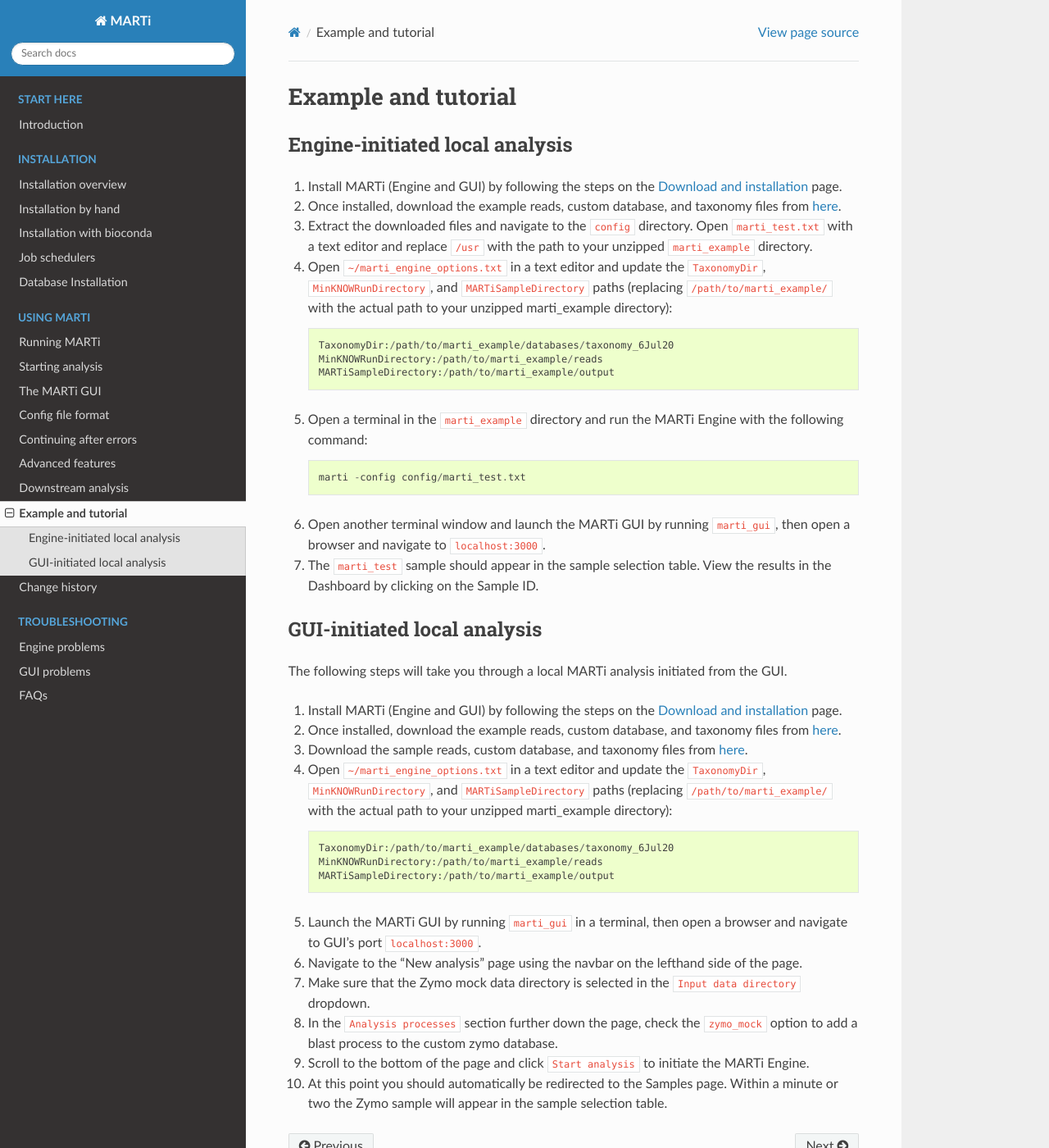
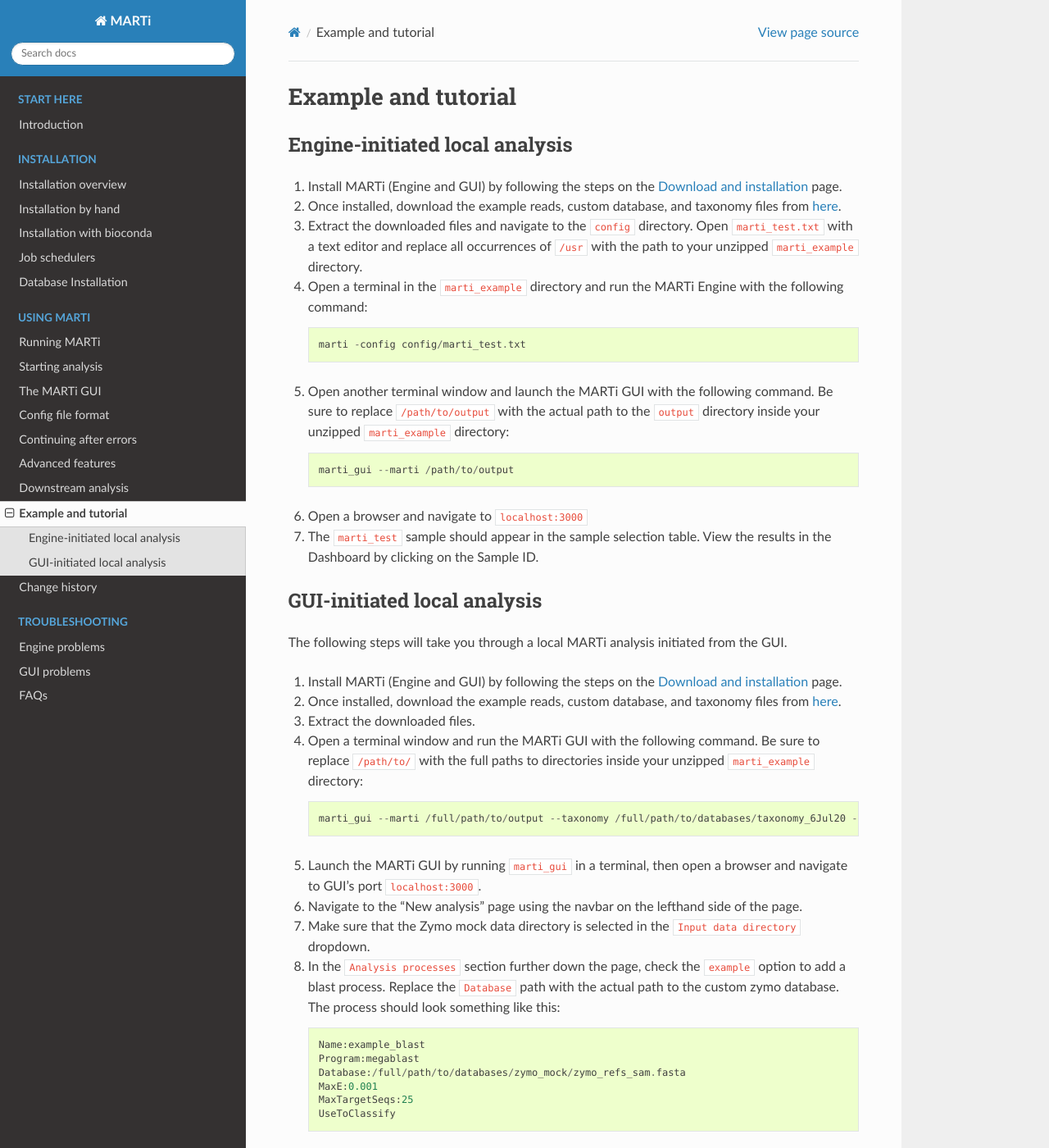
Before and after one commit to richardmleggett/MARTi, a Sphinx documentation site: the page built from docs/source/example.rst, in a window 1280 px wide and 1400 px high. Shown: the whole window at 82% size. Built offline with Sphinx 7.4.7 and the Read the Docs theme 3.1.0, drawn with Linux system fonts in a browser that asks for light colours; formulas are drawn with MathJax 3.

Commit message:
Update docs

```diff
--- a/docs/source/example.rst
+++ b/docs/source/example.rst
@@ -8,18 +8,16 @@
 
 1. Install MARTi (Engine and GUI) by following the steps on the :ref:`Download and installation <installation>` page.
 2. Once installed, download the example reads, custom database, and taxonomy files from `here <https://nbicloud-my.sharepoint.com/:u:/g/personal/peeln_nbi_ac_uk/EUwY6lJhyAtHtuq5FB6vW1YBvlxZ-Vcl-9XUyEMPA0TMJA?e=g7jKty>`__.
-3. Extract the downloaded files and navigate to the ``config`` directory. Open ``marti_test.txt`` with a text editor and replace ``/usr`` with the path to your unzipped ``marti_example`` directory.
-4. Open ``~/marti_engine_options.txt`` in a text editor and update the ``TaxonomyDir``, ``MinKNOWRunDirectory``, and ``MARTiSampleDirectory`` paths (replacing ``/path/to/marti_example/`` with the actual path to your unzipped marti_example directory)::
-
-    TaxonomyDir:/path/to/marti_example/databases/taxonomy_6Jul20
-    MinKNOWRunDirectory:/path/to/marti_example/reads
-    MARTiSampleDirectory:/path/to/marti_example/output
-
-5. Open a terminal in the ``marti_example`` directory and run the MARTi Engine with the following command::
+3. Extract the downloaded files and navigate to the ``config`` directory. Open ``marti_test.txt`` with a text editor and replace all occurrences of ``/usr`` with the path to your unzipped ``marti_example`` directory.
+4. Open a terminal in the ``marti_example`` directory and run the MARTi Engine with the following command::
 
     marti -config config/marti_test.txt
 
-6. Open another terminal window and launch the MARTi GUI by running ``marti_gui``, then open a browser and navigate to ``localhost:3000``.
+5. Open another terminal window and launch the MARTi GUI with the following command. Be sure to replace ``/path/to/output`` with the actual path to the ``output`` directory inside your unzipped ``marti_example`` directory::
+
+    marti_gui --marti /path/to/output
+
+6. Open a browser and navigate to ``localhost:3000``
 7. The ``marti_test`` sample should appear in the sample selection table. View the results in the Dashboard by clicking on the Sample ID.
 
 GUI-initiated local analysis
@@ -29,16 +27,22 @@
 
 1. Install MARTi (Engine and GUI) by following the steps on the :ref:`Download and installation <installation>` page.
 2. Once installed, download the example reads, custom database, and taxonomy files from `here <https://nbicloud-my.sharepoint.com/:u:/g/personal/peeln_nbi_ac_uk/EUwY6lJhyAtHtuq5FB6vW1YBvlxZ-Vcl-9XUyEMPA0TMJA?e=g7jKty>`__.
-3. Download the sample reads, custom database, and taxonomy files from `here <https://nbicloud-my.sharepoint.com/:u:/g/personal/peeln_nbi_ac_uk/EUwY6lJhyAtHtuq5FB6vW1YBvlxZ-Vcl-9XUyEMPA0TMJA?e=g7jKty>`__.
-4. Open ``~/marti_engine_options.txt`` in a text editor and update the ``TaxonomyDir``, ``MinKNOWRunDirectory``, and ``MARTiSampleDirectory`` paths (replacing ``/path/to/marti_example/`` with the actual path to your unzipped marti_example directory)::
+3. Extract the downloaded files.
+4. Open a terminal window and run the MARTi GUI with the following command. Be sure to replace ``/path/to/`` with the full paths to directories inside your unzipped ``marti_example`` directory::
 
-    TaxonomyDir:/path/to/marti_example/databases/taxonomy_6Jul20
-    MinKNOWRunDirectory:/path/to/marti_example/reads
-    MARTiSampleDirectory:/path/to/marti_example/output
+    marti_gui --marti /full/path/to/output --taxonomy /full/path/to/databases/taxonomy_6Jul20 --minknow /full/path/to/reads
 
 5. Launch the MARTi GUI by running ``marti_gui`` in a terminal, then open a browser and navigate to GUI’s port ``localhost:3000``.
 6. Navigate to the "New analysis" page using the navbar on the lefthand side of the page.
 7. Make sure that the Zymo mock data directory is selected in the ``Input data directory`` dropdown.
-8. In the ``Analysis processes`` section further down the page, check the ``zymo_mock`` option to add a blast process to the custom zymo database.
+8. In the ``Analysis processes`` section further down the page, check the ``example`` option to add a blast process. Replace the ``Database`` path with the actual path to the custom zymo database. The process should look something like this::
+
+    Name:example_blast
+    Program:megablast
+    Database:/full/path/to/databases/zymo_mock/zymo_refs_sam.fasta
+    MaxE:0.001
+    MaxTargetSeqs:25
+    UseToClassify
+
 9. Scroll to the bottom of the page and click ``Start analysis`` to initiate the MARTi Engine.
 10. At this point you should automatically be redirected to the Samples page. Within a minute or two the Zymo sample will appear in the sample selection table.
```
Also changed, not shown: docs/source/installationbioconda.rst (+0 -20 lines).
